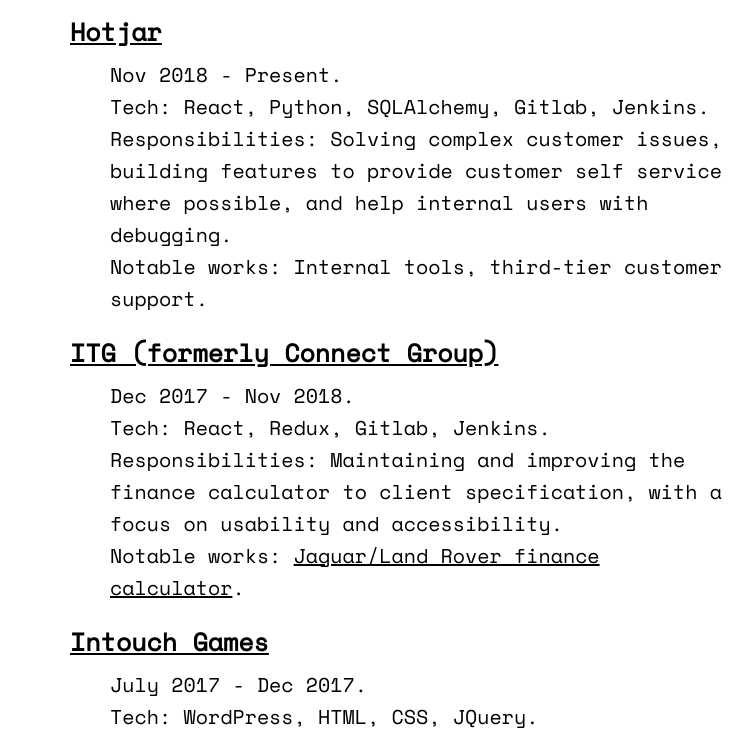
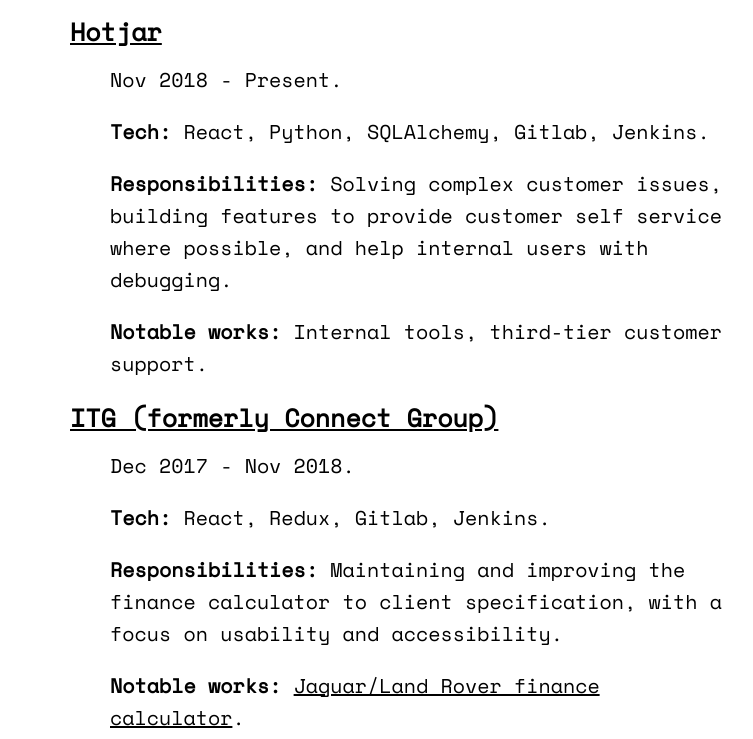
Before and after one commit to rosswhitehouse/rosswhitehouse.com, a Gatsby site: page /cv in a window 1280 px wide. Shown: the part 361-1100 px from the top of the page, without its empty margins (260-1013 px from the left). Built offline with nearby package versions, Linux system fonts and the light colour scheme; Gatsby itself is replaced by a stand-in of ours.

Commit message:
Add spacing to cv list items

```diff
--- a/gatsby-config.js
+++ b/gatsby-config.js
@@ -34,7 +34,7 @@
       resolve: `gatsby-plugin-google-fonts`,
       options: {
         fonts: [
-          `Space Mono`
+          `Space Mono\:400, 700`
         ]
       }
     }
--- a/src/markdown/pages/cv.md
+++ b/src/markdown/pages/cv.md
@@ -11,34 +11,34 @@
 
 * ### [Hotjar](https://www.hotjar.com)
   - Nov 2018 - Present.
-  - Tech: React, Python, SQLAlchemy, Gitlab, Jenkins.
-  - Responsibilities: Solving complex customer issues, building features to provide customer self service where possible, and help internal users with debugging.
-  - Notable works: Internal tools, third-tier customer support.
+  - **Tech:** React, Python, SQLAlchemy, Gitlab, Jenkins.
+  - **Responsibilities:** Solving complex customer issues, building features to provide customer self service where possible, and help internal users with debugging.
+  - **Notable works:** Internal tools, third-tier customer support.
 
 * ### [ITG (formerly Connect Group)](https://www.itg.co.uk/)
   - Dec 2017 - Nov 2018.
-  - Tech: React, Redux, Gitlab, Jenkins.
-  - Responsibilities: Maintaining and improving the finance calculator to client specification, with a focus on usability and accessibility.
-  - Notable works: [Jaguar/Land Rover finance calculator](https://www.landrover.co.uk/offers-and-finance/finance-calculator.html#/models).
+  - **Tech:** React, Redux, Gitlab, Jenkins.
+  - **Responsibilities:** Maintaining and improving the finance calculator to client specification, with a focus on usability and accessibility.
+  - **Notable works:** [Jaguar/Land Rover finance calculator](https://www.landrover.co.uk/offers-and-finance/finance-calculator.html#/models).
 
 * ### [Intouch Games](https://www.intouchgames.co.uk/)
   - July 2017 - Dec 2017.
-  - Tech: WordPress, HTML, CSS, JQuery.
-  - Responsibilities: Building sites for online game collections.
-  - Notable works: [Dr Slot Games Site](https://www.drslot.co.uk).
+  - **Tech:** WordPress, HTML, CSS, JQuery.
+  - **Responsibilities:** Building sites for online game collections.
+  - **Notable works:** [Dr Slot Games Site](https://www.drslot.co.uk).
 
 
 * ### [The Business Desk](https://www.thebusinessdesk.com/)
   - Oct 2016 - July 2017.
-  - Tech: WordPress, HTML, CSS, JQuery.
-  - Responsibilities: Liaise with stakeholders to redesign and refresh the online presence of the company and create a new website.
-  - Notable works: Full website redesign and build.
+  - **Tech:** WordPress, HTML, CSS, JQuery.
+  - **Responsibilities:** Liaise with stakeholders to redesign and refresh the online presence of the company and create a new website.
+  - **Notable works:** Full website redesign and build.
 
 * ### [Barques Design](https://www.barques.co.uk/)
   - July 2015 - Oct 2016.
-  - Tech: WordPress, HTML, CSS, JQuery.
-  - Responsibilities: Create WordPress themes for Midlands-based companies including construction, legal and leisure.
-  - Notable works: Agency WordPress sites, [Dribuild Construction](https://dribuild.barquestest.uk/), [Birmingham Botanical Gardens](https://www.birminghambotanicalgardens.org.uk/), [Stoford](https://www.stoford.com/).
+  - **Tech:** WordPress, HTML, CSS, JQuery.
+  - **Responsibilities:** Create WordPress themes for Midland-based companies in sectors such as construction, legal and leisure.
+  - **Notable works:** Agency WordPress sites, [Dribuild Construction](https://dribuild.barquestest.uk/), [Birmingham Botanical Gardens](https://www.birminghambotanicalgardens.org.uk/), [Stoford](https://www.stoford.com/).
 
 ## Courses
 
--- a/src/style/cv.scss
+++ b/src/style/cv.scss
@@ -28,5 +28,8 @@
 
   ul {
     list-style: none;
+    li {
+      margin: 2rem 0;
+    }
   }
 }
```
